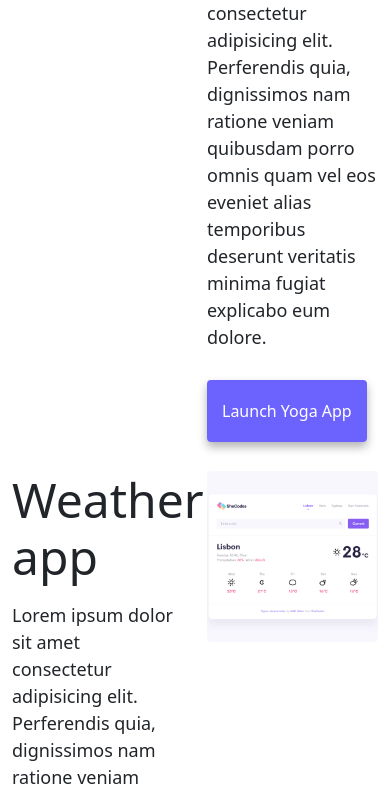
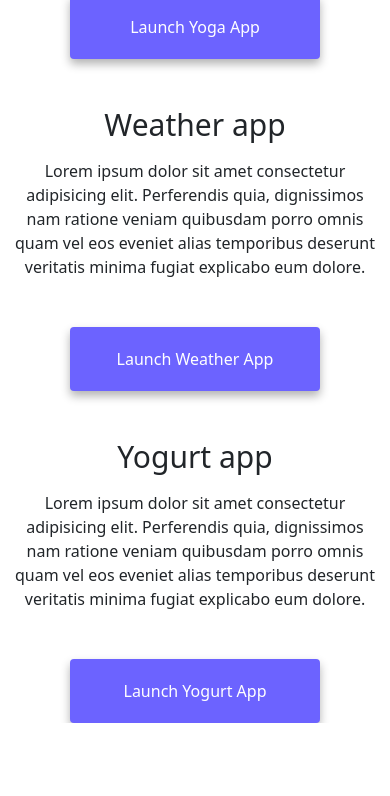
Before and after one commit to alextomf/portfolio-static-page, a plain HTML site: page index.html in a window 390 px wide. Shown: the part 646-1442 px from the top of the page. After the commit the page ends 1369 px from the top, so only its background shows below. Drawn offline with nearby package versions, Linux system fonts and the light colour scheme.

Commit message:
updated responsive styling

```diff
--- a/index.html
+++ b/index.html
@@ -4,6 +4,7 @@
     <meta charset="UTF-8" />
     <meta http-equiv="X-UA-Compatible" content="IE=edge" />
     <meta name="viewport" content="width=device-width, initial-scale=1.0" />
+    <meta name="description" content="Alex Tom. Front-end developer">
     <link
       href="https://cdn.jsdelivr.net/npm/bootstrap@5.0.0-beta2/dist/css/bootstrap.min.css"
       rel="stylesheet"
@@ -60,10 +61,10 @@
     </div>
     <div class="container">
       <div class="row">
-        <div class="col-6">
-          <img src="images/yoga.png" class="img-fluid rounded" />
+        <div class="col d-none d-sm-block" >
+          <img src="images/yoga.png" alt="Yoga Project" class="img-fluid rounded" />
         </div>
-        <div class="col-6">
+        <div class="col">
           <h2 class="mb-3">Yoga app</h2>
           <p>
             Lorem ipsum dolor sit amet consectetur adipisicing elit. Perferendis
@@ -77,7 +78,7 @@
         </div>
       </div>
       <div class="row mt-5">
-        <div class="col-6">
+        <div class="col">
           <h2 class="mb-3">Weather app</h2>
           <p>
             Lorem ipsum dolor sit amet consectetur adipisicing elit. Perferendis
@@ -89,15 +90,15 @@
             <a href="#" class="app-link">Launch Weather App</a>
           </div>
         </div>
-        <div class="col-6">
-          <img src="images/weather.png" class="img-fluid rounded" />
+        <div class="col d-none d-sm-block">
+          <img src="images/weather.png" alt="Weather App Project" class="img-fluid rounded" />
         </div>
       </div>
       <div class="row mt-5">
-        <div class="col-6">
-          <img src="images/yogurt.png" class="img-fluid rounded" />
+        <div class="col d-none d-sm-block">
+          <img src="images/yogurt.png" alt="Yoghurt Site" class="img-fluid rounded" />
         </div>
-        <div class="col-6">
+        <div class="col">
           <h2 class="mb-3">Yogurt app</h2>
           <p>
             Lorem ipsum dolor sit amet consectetur adipisicing elit. Perferendis
--- a/src/style.css
+++ b/src/style.css
@@ -5,7 +5,7 @@
 }
 
 body {
-  margin: 60px auto;
+  margin-top: 100px;
   /* max-width: 800px; */
 }
 
@@ -98,3 +98,32 @@ p {
   box-shadow: var(--box-shadow);
   color: white;
 }
+
+@media (max-width: 576px) {
+  h1 {
+    font-size: 48px;
+    line-height: 1.5;
+  }
+
+  h2 {
+    font-size: 30px;
+    text-align: center;
+  }
+
+  h3 {
+    font-size: 18px;
+    text-align: center;
+  }
+  p {
+    font-size: 16px;
+    text-align: center;
+  }
+
+  .app-link {
+    display: block;
+    text-align: center;
+    margin: 0 auto;
+    max-width: 250px;
+  }
+
+}
```
Also changed, not shown: about.html (+2 -1 lines).
